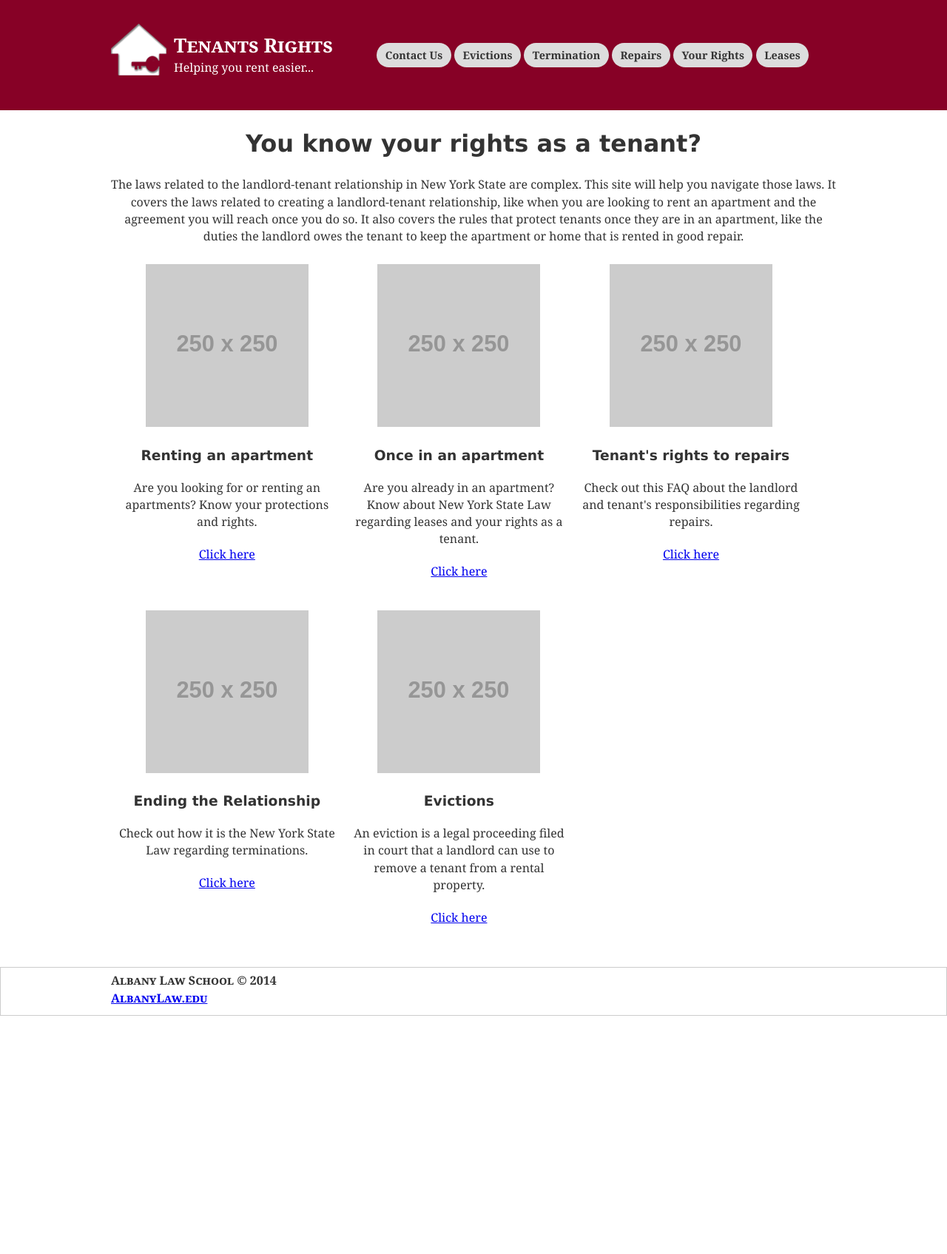
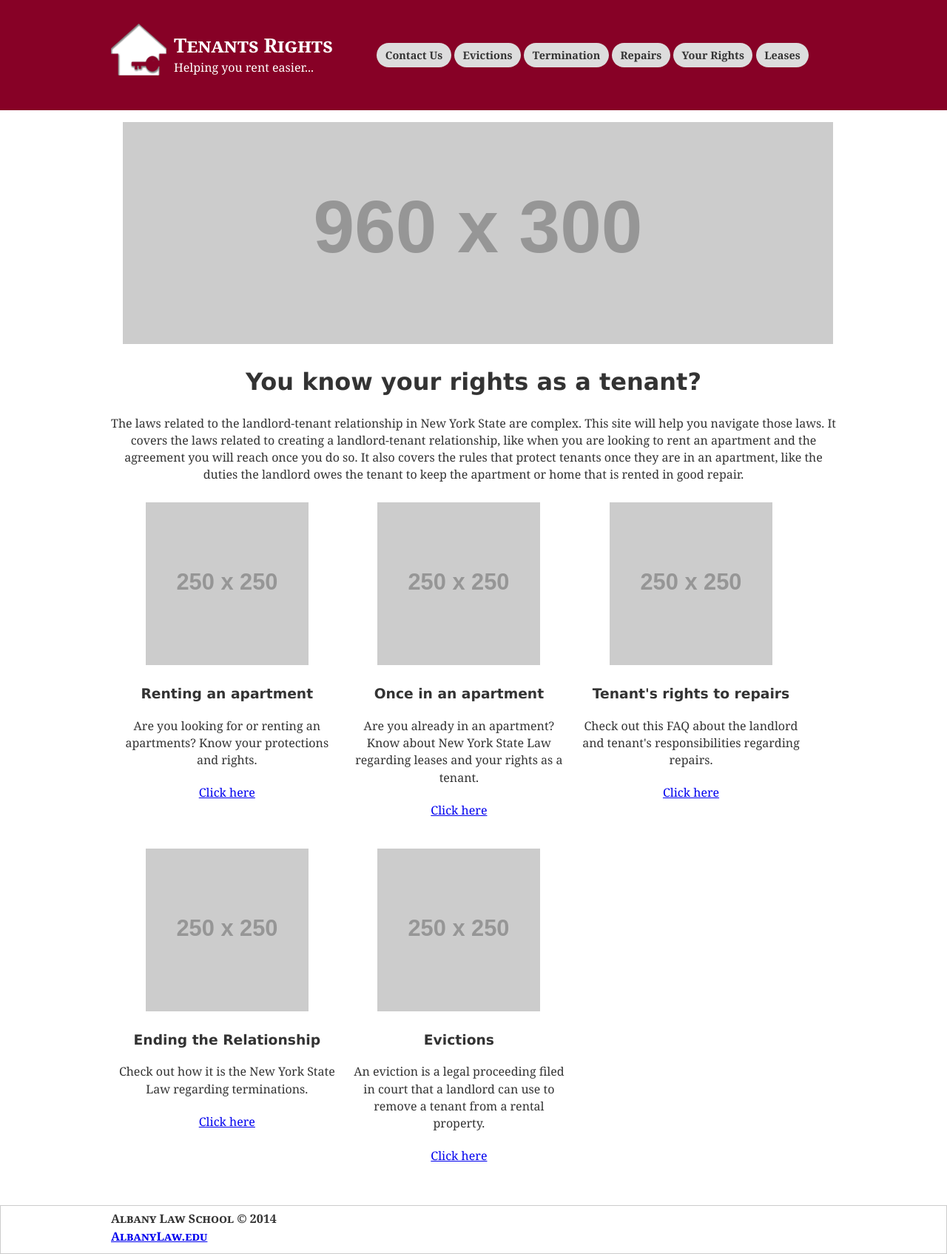
Before and after one commit to iinf362/team5, a Jekyll site: the page built from index.html, in a window 1280 px wide. Shown: the whole page at 74% size. Built offline with Jekyll 4.4.1, drawn with Linux system fonts in a browser that asks for light colours; before the commit the page ends 1373 px from its top, so only the background shows below that.

Commit message:
Update index.html

```diff
--- a/index.html
+++ b/index.html
@@ -4,6 +4,9 @@ title: Home
 ---
 
 <div class="container">
+    <div class="hero">
+        <img class="hero-img" src="http://placehold.it/960x300*/" alt="">
+    </div>
     <h1 class="welcome-title">You know your rights as a tenant?</h2>
     <p class="welcome-text">The laws related to the landlord-tenant relationship in New York State are complex. This site will help you navigate those laws. It covers the laws related to creating a landlord-tenant relationship, like when you are looking to rent an apartment and the agreement you will reach once you do so. It also covers the rules that protect tenants once they are in an apartment, like the duties the landlord owes the tenant to keep the apartment or home that is rented in good repair.
     </p>
```
